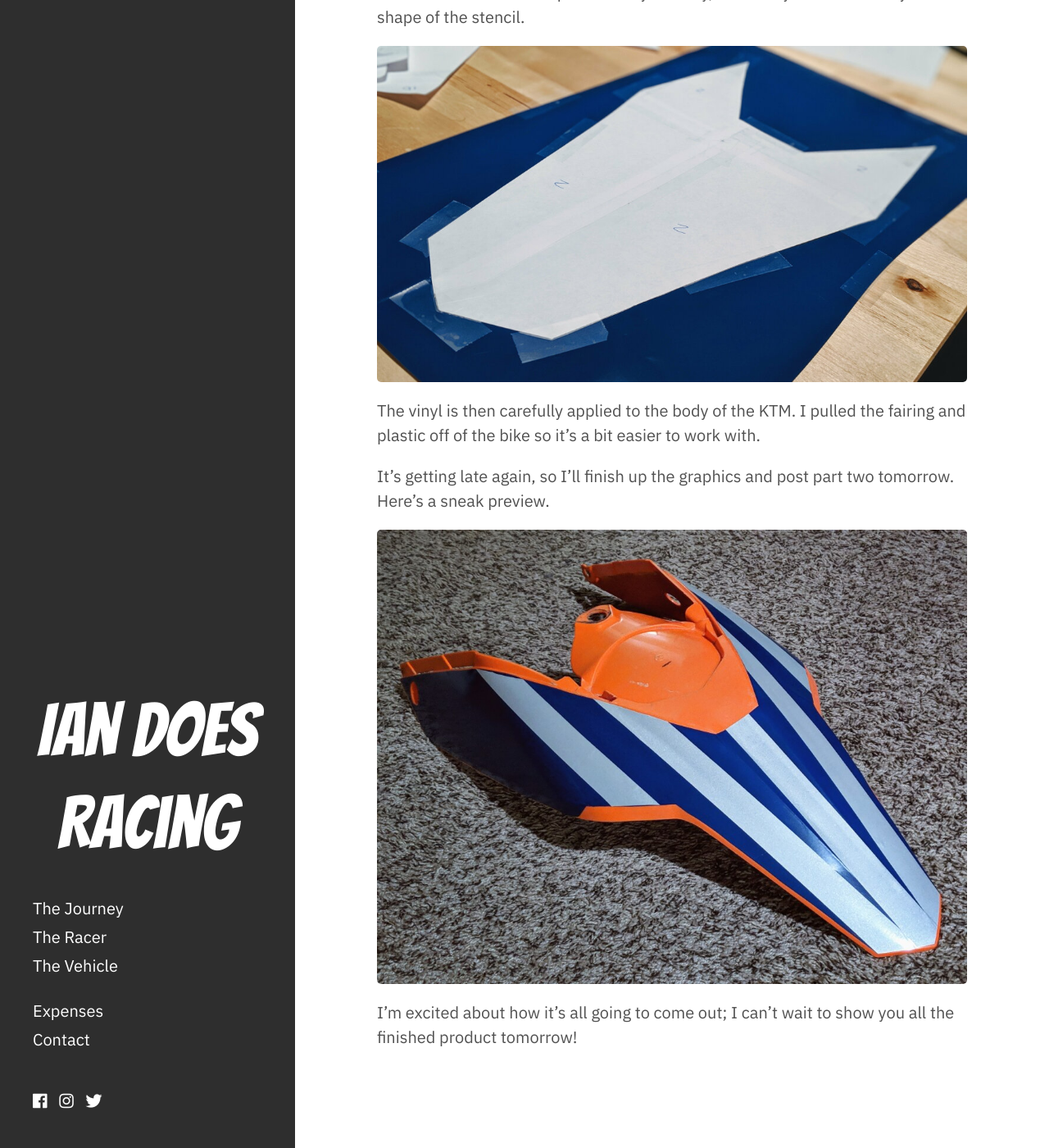
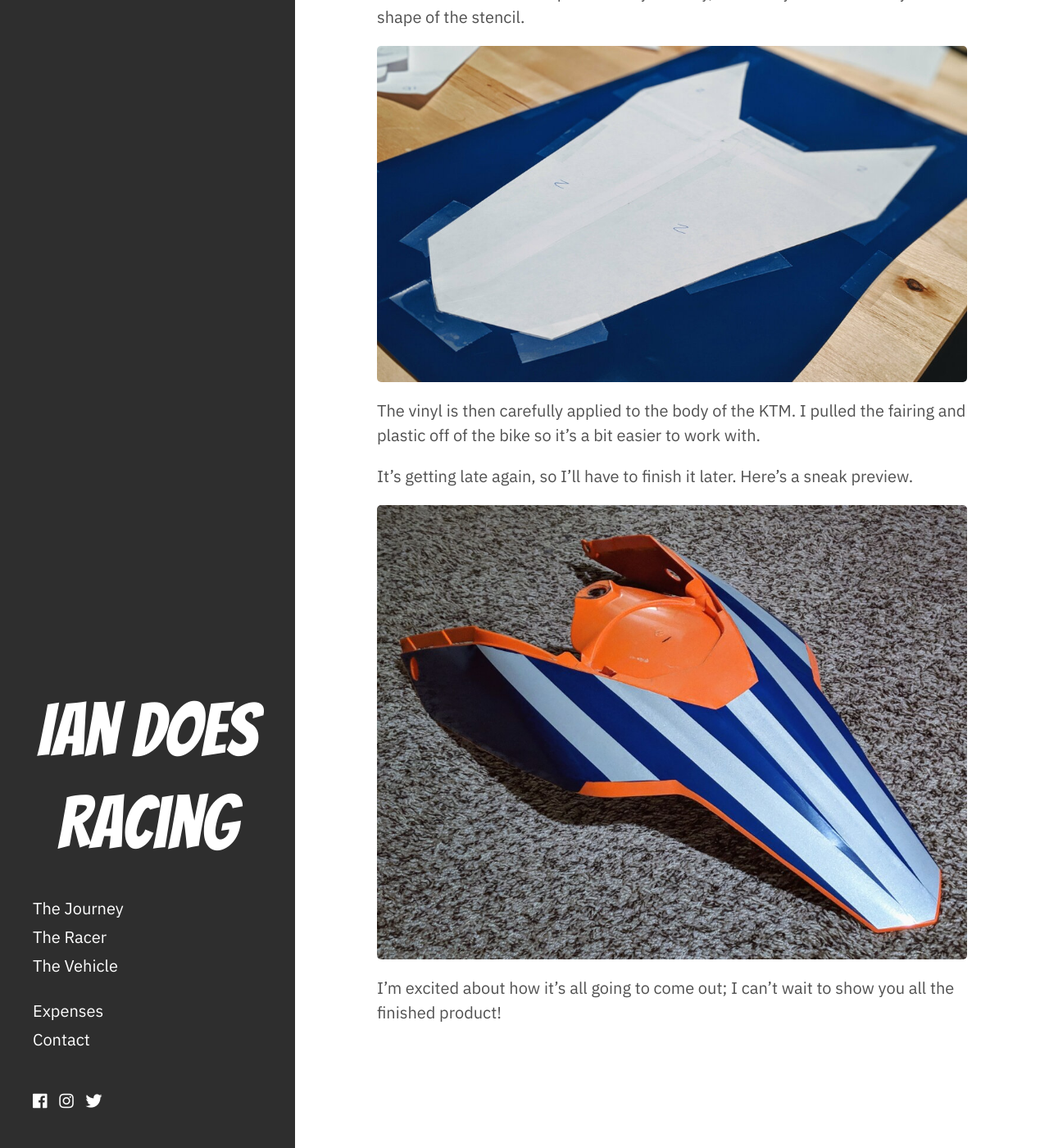
Before and after one commit to icooper/iandoesracing, a Jekyll site: the page built from _posts/2019-01-15-graphics-part-1.md, in a window 1280 px wide and 1400 px high, scrolled down 2038 px. Shown: the whole window at 82% size. Built offline with Jekyll 4.4.1, drawn with Linux system fonts in a browser that asks for light colours; nearby versions of some CDN libraries.

Commit message:
updated to remove "tomorrow"

```diff
--- a/_posts/2019-01-15-graphics-part-1.md
+++ b/_posts/2019-01-15-graphics-part-1.md
@@ -24,8 +24,8 @@ This evening I got back to work. I cut a piece of vinyl sized to fit a stencil a
 
 The vinyl is then carefully applied to the body of the KTM. I pulled the fairing and plastic off of the bike so it's a bit easier to work with.
 
-It's getting late again, so I'll finish up the graphics and post part two tomorrow. Here's a sneak preview.
+It's getting late again, so I'll have to finish it later. Here's a sneak preview.
 
 ![sneak preview of graphics](/assets/img/tailvinylpreview.jpg "sneak preview of graphics")
 
-I'm excited about how it's all going to come out; I can't wait to show you all the finished product tomorrow!
+I'm excited about how it's all going to come out; I can't wait to show you all the finished product!
```
